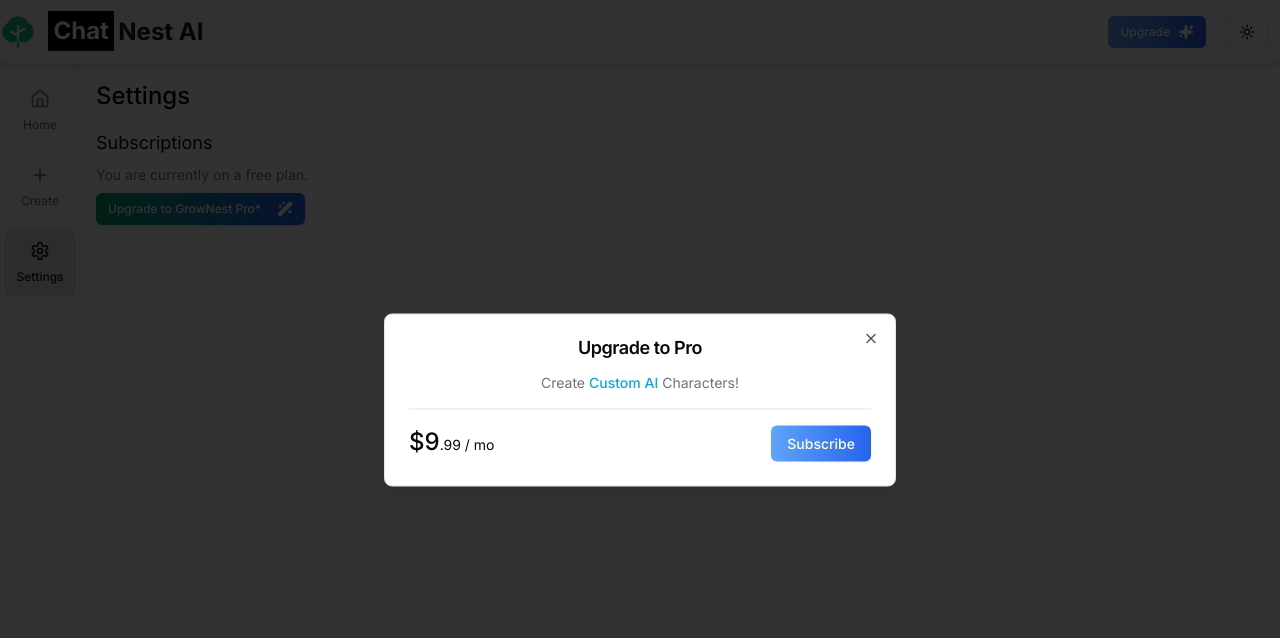
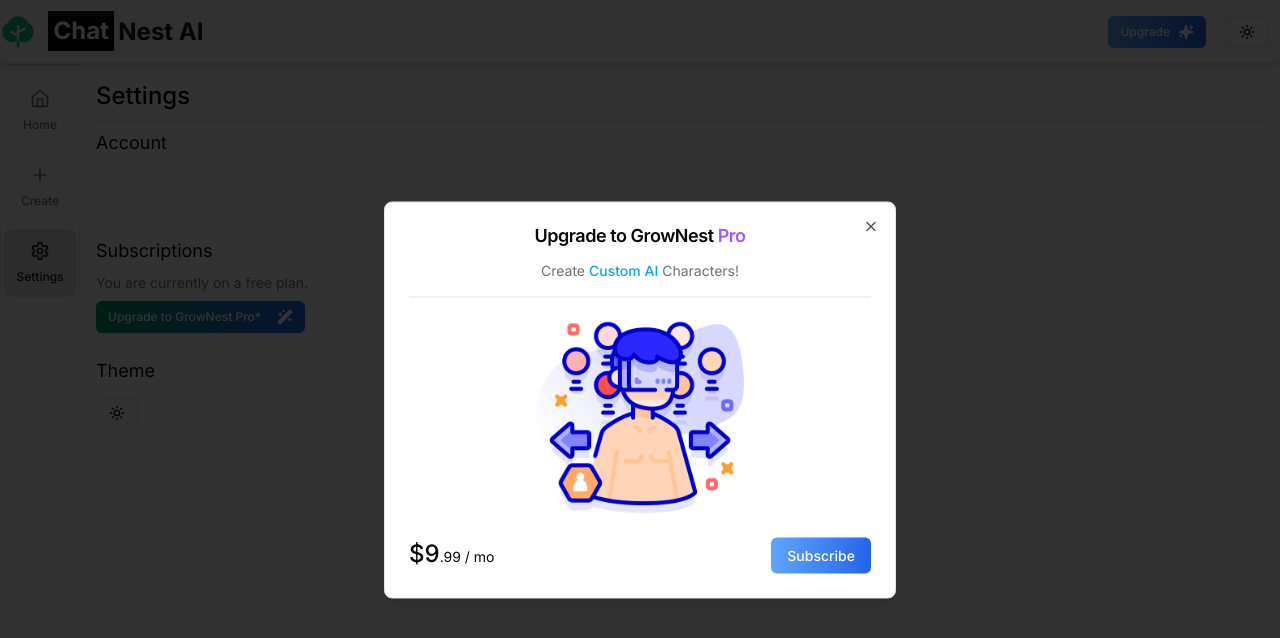
Before and after one commit to Anassarwar14/Chat-Nest-AI, a Next.js app: page /settings in a window 1280 px wide. Both pictures are taken after a click on the button "Upgrade". Shown: the top 638 px of the page. Built offline with nearby package versions, Linux system fonts and the light colour scheme; no server answers.

Commit message:
pre-deployment final

```diff
--- a/app/(root)/(routes)/settings/page.tsx
+++ b/app/(root)/(routes)/settings/page.tsx
@@ -1,22 +1,33 @@
 import { Separator } from "@/components/ui/separator"
 import { checkSubscription } from "@/lib/subscription"
 import { SubscriptionButton } from "@/components/subscription-button"
-
+import { currentUser, auth } from "@clerk/nextjs/server";
+import UserAvatar from "@/components/UserAvatar";
+import { ModeToggle } from "@/components/theme-toggle";
 
 const SettingsPage = async () => {
 
     const isPro = await checkSubscription();
+    const user = await currentUser();
 
   return (
     <div className="h-full p-4 space-y-2">
         <h3 className="text-2xl font-medium">Settings</h3>
         <Separator/>
+        <h4 className="text-lg">Account</h4>
+        <div className="flex items-center gap-x-4 text-muted-foreground pt-2 pb-4 ml-2">
+          <UserAvatar/>
+          {user?.emailAddresses[0].emailAddress}
+        </div>
+
         <h4 className="text-lg">Subscriptions</h4>
         <div className="text-muted-foreground text-sm">
             {isPro ? "You are subscribed to GrowNest Subscription.": "You are currently on a free plan."}
         </div>
-            <SubscriptionButton isPro={isPro} />
+        <SubscriptionButton isPro={isPro} />
 
+        <h4 className="text-lg pt-4 pb-1">Theme</h4>
+        <ModeToggle/>
     </div>
   )
 }
--- a/components/Characters.tsx
+++ b/components/Characters.tsx
@@ -2,7 +2,7 @@
 import { Bone, Donut, Feather, MessageSquare } from 'lucide-react';
 import Image from 'next/image';
 import React from 'react'
-import { Card, CardFooter, CardHeader } from './ui/card';
+import { Card, CardContent, CardFooter, CardHeader } from './ui/card';
 import Link from 'next/link';
 
 interface CharacterProps {
@@ -28,24 +28,26 @@
     }
 
   return (
-    <div className='grid grid-cols-2 sm:grid-cols-3 md:grid-cols-4 lg:grid-cols-5 xl:grid-cols-6 gap-2 pb-10'>
+    <div className='grid grid-cols-2 sm:grid-cols-3 md:grid-cols-4 lg:grid-cols-5 xl:grid-cols-6 gap-2 pb-10 pt-4'>
         {data.map((item) => (
             <Card
                 key={item.id}
-                className='bg-primary/10 rounded-xl cursor-pointer hover:opacity-90 transition border-0'
+                className='bg-primary/10  rounded-xl cursor-pointer hover:opacity-90 transition border-0'
             >
                 <Link href={`/chat/${item.id}`}>
-                    <CardHeader className="flex items-center justify-center text-center text-muted-foreground">
-                        <div className='relative w-32 h-32'>
+                    <CardHeader className="flex items-center">
+                        <div className='relative w-40 h-40'>
                             <Image fill src={item.src} className='rounded-xl object-cover' alt='character-img'/>
                         </div>
+                    </CardHeader>
+                    <CardContent className='flex flex-col items-center justify-center text-center text-muted-foreground'>
                         <p className='font-bold'>
                             {item.name}
                         </p>
                         <p className='text-xs'>
                             {item.description}
                         </p>
-                    </CardHeader>
+                    </CardContent>
                     <CardFooter className='flex items-center justify-between text-xs text-muted-foreground'>
                         <p>
                             @{item.userName}
--- a/components/NavBar.tsx
+++ b/components/NavBar.tsx
@@ -22,7 +22,7 @@
   return (
     <div className='bg-gray-300 shadow-md rounded-b-md bg-opacity-40 fixed w-full z-50 border-b border-primary/10 bg-secondary h-16'>
         <main className='mx-auto max-w-7xl flex items-center justify-between h-full'>
-            <MobileSidebar/>
+            <MobileSidebar isPro={isPro}/>
             <Link href="/" className='mr-auto flex items-center gap-3'>
                 <PiTreeFill className=' w-7 h-7 md:w-9 md:h-9 text-emerald-500 ' />
                 <h1 className='hidden md:block text-xl md:text-2xl font-bold text-primary'><span className='p-[0.34rem] text-white dark:text-black dark:bg-white bg-black text-clip '>Chat</span><span className='ml-1'>Nest</span> AI</h1>
--- a/components/mobile-sidebar.tsx
+++ b/components/mobile-sidebar.tsx
@@ -8,7 +8,11 @@
 import { SideBar } from "@/components/SideBar";
 import { Menu } from "lucide-react";
 
-  export const MobileSidebar = () => {
+interface MSideBarProps {
+  isPro: boolean;
+}
+
+export const MobileSidebar = ({ isPro }: MSideBarProps) => {
   return (
     <Sheet>
       <SheetTrigger className="md:hidden pr-4 pl-4 ">
@@ -18,7 +22,7 @@
         <SheetTitle className="text-primary text-center space-x-3">
           ChatNest AI
         </SheetTitle>
-          <SideBar/>
+        <SideBar isPro={isPro}/>
       </SheetContent>
     </Sheet>
   )
--- a/components/pro-modal.tsx
+++ b/components/pro-modal.tsx
@@ -1,5 +1,5 @@
 "use client"
-import { useState } from "react";
+import { useEffect, useState } from "react";
 
 import { Dialog, DialogContent, DialogDescription, DialogHeader, DialogTitle } from "@/components/ui/dialog"
 import { useProModal } from "@/hooks/use-pro-modal"
@@ -13,6 +13,14 @@
     const { toast } = useToast();
 
     const [loading, setLoading] = useState(false);
+    const [isMounted, setIsMounted] = useState(false);
+
+
+    useEffect(() => {
+          setIsMounted(true);
+        }, [])
+
+    if(!isMounted) return null;
 
     const onSubscribe = async () => {
         try {
@@ -37,13 +45,14 @@
         <DialogContent>
             <DialogHeader className="space-y-4">
                 <DialogTitle className="text-center">
-                    Upgrade to Pro
+                    Upgrade to GrowNest <span className="text-purple-500">Pro</span>
                 </DialogTitle>
                 <DialogDescription className="text-center space-y-2">
                     Create<span className="text-sky-500 font-medium mx-1">Custom AI</span>Characters!
                 </DialogDescription>
             </DialogHeader>
             <Separator />
+            <img src="/avatar.png" className="w-52 h-52 mx-auto" alt="avatarimg" />
             <div className="flex justify-between">
                 <p className="text-2xl font-medium">
                     $9<span className="text-sm font-normal">.99 / mo</span>
--- a/package.json
+++ b/package.json
@@ -6,7 +6,8 @@
     "dev": "next dev --turbopack",
     "build": "next build",
     "start": "next start",
-    "lint": "next lint"
+    "lint": "next lint",
+    "postinstall": "prisma generate"
   },
   "dependencies": {
     "@ai-sdk/openai": "^1.0.15",
```
Also changed, not shown: public/avatar.png (added). Lines whose indentation alone changed are shown as unchanged.
